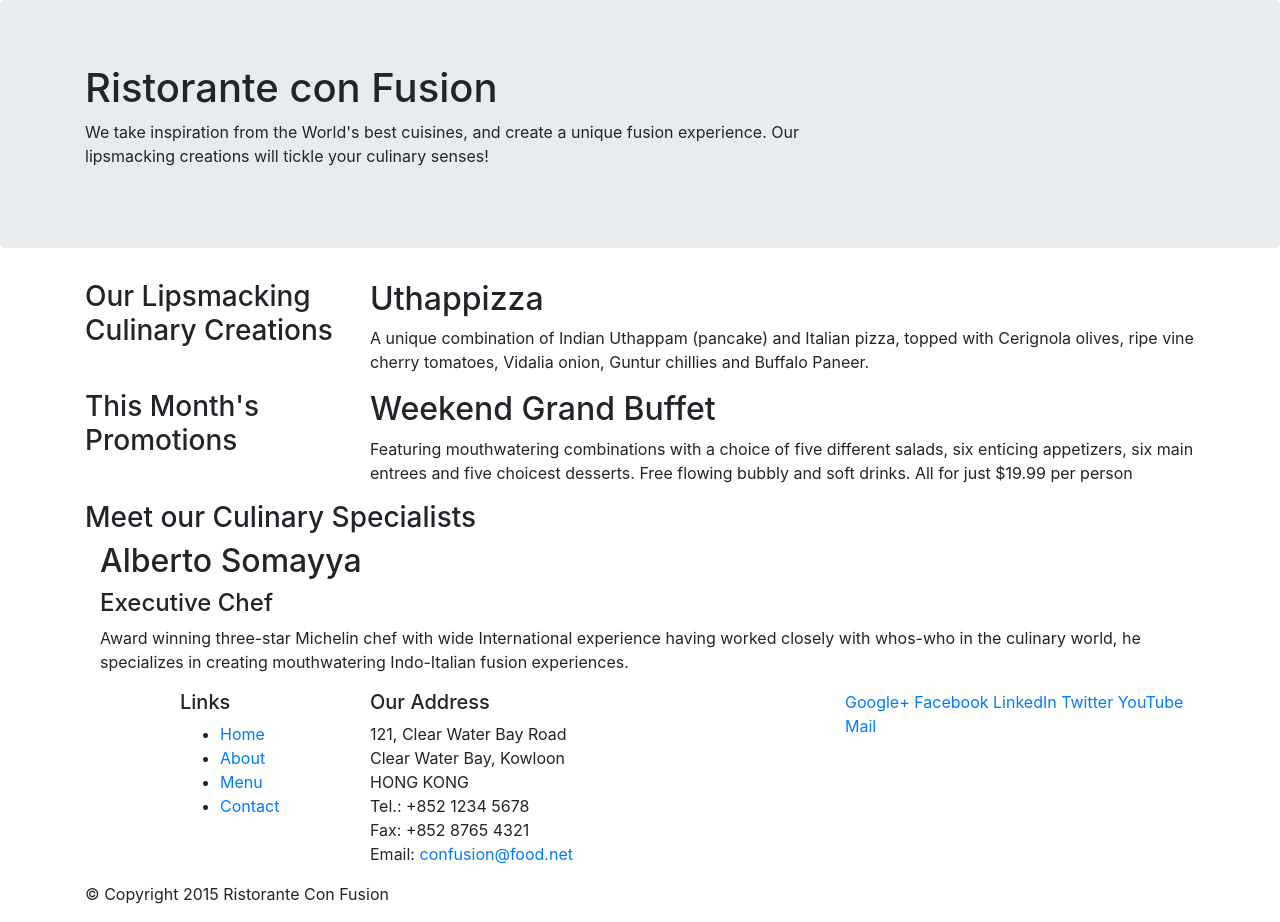
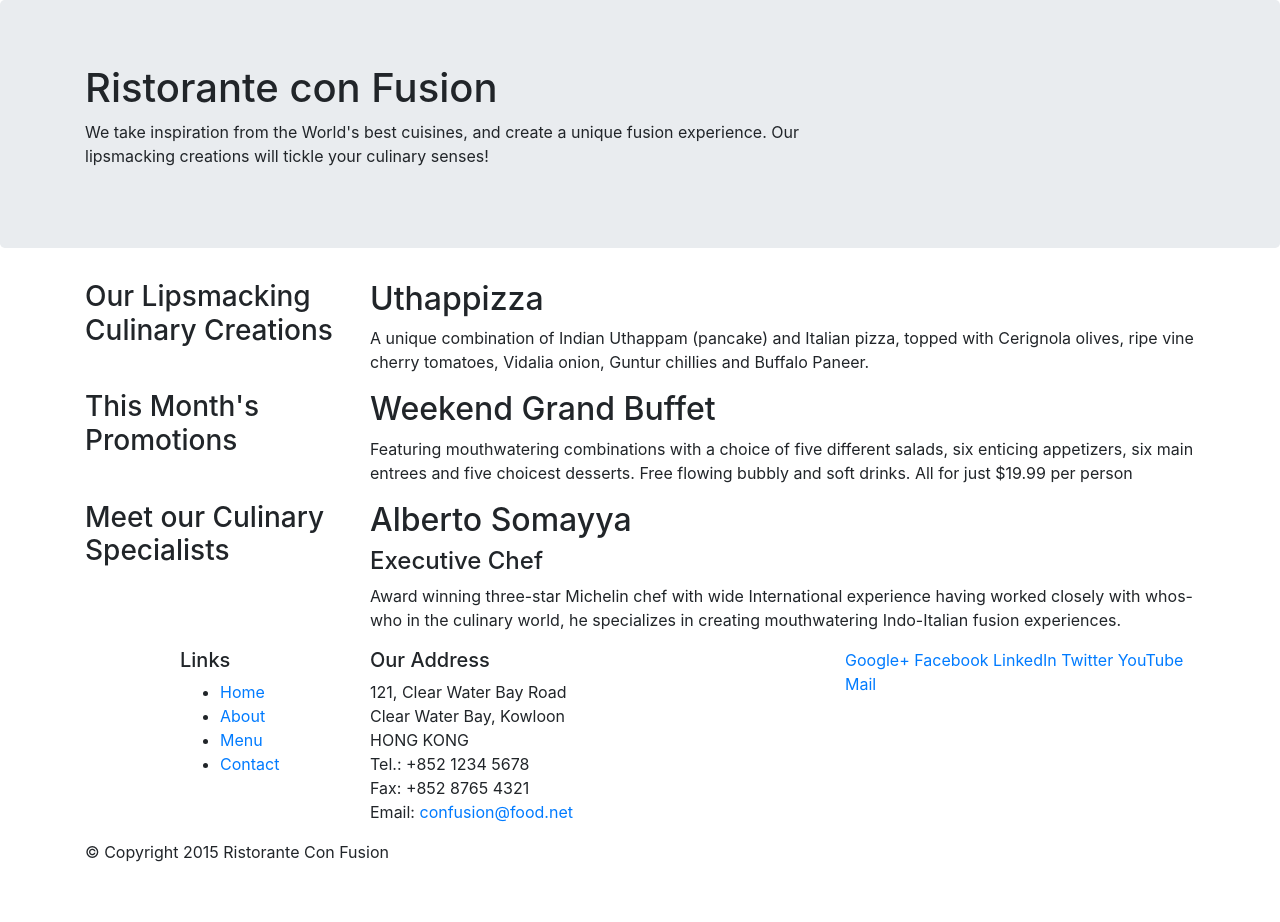
Before and after one commit to gpedraza1990/conFusion, a website: page index.html in a window 1280 px wide. After the commit the page ends 880 px from the top, so only its background shows below. Drawn offline with nearby package versions, Linux system fonts and the light colour scheme.

Commit message:
update on first exercise of the grid of bootstrap

```diff
--- a/index.html
+++ b/index.html
@@ -30,10 +30,10 @@
 
     <div class="container">
         <div class="row">
-            <div class="col-sm-4 col-md-3">
+            <div class="col-sm-4 push-sm-8 col-md-3 push-md-9">
                 <h3>Our Lipsmacking Culinary Creations</h3>
             </div>
-            <div class="col-sm col-md">
+            <div class="col-sm pull-sm-4 col-md pull-md-3">
                 <h2>Uthappizza</h2>
                 <p>A unique combination of Indian Uthappam (pancake) and Italian pizza, topped with Cerignola olives, ripe vine cherry tomatoes, Vidalia onion, Guntur chillies and Buffalo Paneer.</p>
             </div>
@@ -50,11 +50,11 @@
             </div>
         </div>
 
-        <div>
-            <div col-sm-4 col-md-3>
+        <div class="row">
+            <div class="col-sm-4 push-sm-8 col-md-3 push-md-9">
                 <h3>Meet our Culinary Specialists</h3>
             </div>
-            <div class="col-sm col-md">
+            <div class="col-sm pull-sm-4 col-md pull-md-3">
                 <h2>Alberto Somayya</h2>
                 <h4>Executive Chef</h4>
                 <p>Award winning three-star Michelin chef with wide International experience having worked closely with whos-who in the culinary world, he specializes in creating mouthwatering Indo-Italian fusion experiences. </p>
```
Also changed, not shown: 1 other file.
